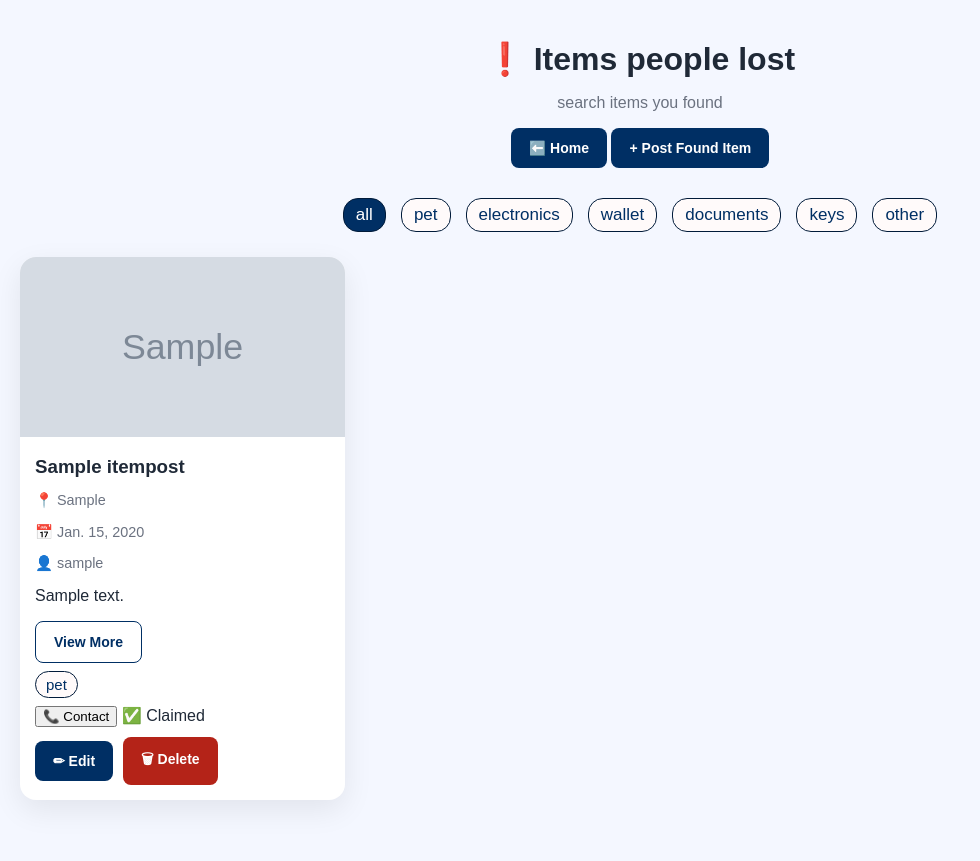
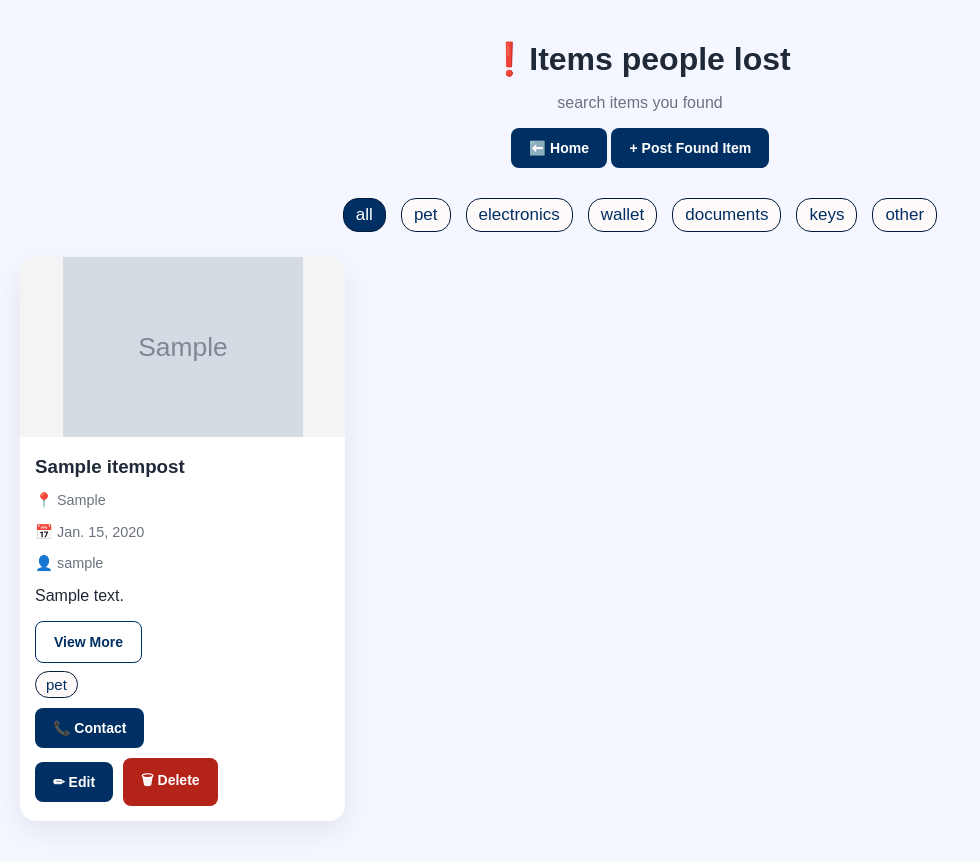
Before and after one commit to Komil-goat/Lost-found, a Django app: page /items/lost/ in a window 1280 px wide. Shown: the whole page, without its empty margins (0-980 px from the left). Before the commit the page ends 804 px from the top, so only its background shows below. Run offline with Django 5.2, Linux system fonts and the light colour scheme; a user stored in the database is signed in; data comes from the database, SQL or seed files in the repository; tables that the repository leaves empty hold one stand-in row (values such as "Sample post"); grey boxes marked "Sample" are stand-in pictures.

Commit message:
fixed some bugs, edited ui

```diff
--- a/items/static/items/create_found.css
+++ b/items/static/items/create_found.css
@@ -77,6 +77,9 @@ input:focus, textarea:focus {
     text-decoration: none;
     font-weight: 600;
     margin-top: 10px;
+    box-sizing: border-box;
+    font-size: 16px;
+    line-height: 1.2;
 }
 
 .btn-primary {
--- a/items/static/items/found_list.css
+++ b/items/static/items/found_list.css
@@ -54,7 +54,8 @@ body {
 .item-image {
     width: 100%;
     height: 180px;
-    object-fit: cover;
+    object-fit: contain;
+    background: #f4f4f4;
 }
 
 .item-content {
@@ -190,3 +191,58 @@ body {
     background: var(--primary);
     color: white;
 }
+
+.contact-block {
+    display: flex;
+    flex-direction: column;
+    gap: 6px;
+}
+
+.phone {
+    display: none;
+    margin: 0;
+    font-size: 14px;
+    color: var(--text);
+}
+
+.phone.show {
+    display: block;
+}
+
+.action-row {
+    display: flex;
+    gap: 10px;
+    align-items: flex-start;
+    margin-top: 10px;
+}
+
+.contact-block .phone {
+    display: none;
+    margin-top: 6px;
+    font-size: 14px;
+}
+
+.contact-block .phone.show {
+    display: block;
+}
+
+.claimed {
+    display: inline-block;
+    padding: 12px 18px;
+    border-radius: 8px;
+    text-decoration: none;
+    font-size: 14px;
+    font-weight: 600;
+    text-align: center;
+    transition: 0.2s ease;
+    cursor: pointer;
+
+    background: #e6f7e6;
+    color: var(--primary);
+
+    border: 1px solid var(--primary);
+}
+
+.claimed:hover {
+    opacity: 0.9;
+}
--- a/items/templates/items/create_item.html
+++ b/items/templates/items/create_item.html
@@ -91,11 +91,11 @@
         </form>
 
         {% if post_type == "found" %}
-            <a href="{% url 'found_list' %}" class="btn btn-outline">
+            <a href="{% url 'lost_list' %}" class="btn btn-outline">
                 ⬅️ Back to list
             </a>
         {% else %}
-            <a href="{% url 'lost_list' %}" class="btn btn-outline">
+            <a href="{% url 'found_list' %}" class="btn btn-outline">
                 ⬅️ Back to list
             </a>
         {% endif %}
--- a/items/templates/items/list_item.html
+++ b/items/templates/items/list_item.html
@@ -18,9 +18,9 @@
 
             <h1>
                 {% if post_type == "found" %}
-                🔍 Items that people found
+                🔍Items that people found
                 {% else %}
-                ❗ Items people lost
+                ❗Items people lost
                 {% endif %}
             </h1>
 
@@ -114,28 +114,35 @@
                     </div>
                     {% endif %}
 
+                    <div class="action-row">
+
                         {% if item.user.phone_number %}
-                    <button onclick="
-                        const p = this.nextElementSibling;
-                        p.style.display = (p.style.display === 'block') ? 'none' : 'block';
+                        <div class="contact-block">
+                            <button class="btn btn-primary contact-btn" onclick="
+                                this.nextElementSibling.classList.toggle('show');
                             ">
                                 📞 Contact
                             </button>
 
-                    <p style="display:none;">
+                            <p class="phone">
                                 {{ item.user.phone_number }}
                             </p>
+                        </div>
                         {% endif %}
 
-                    {% if user.is_authenticated and user != item.user and not item.claimed %}
+                        {% if user.is_authenticated and user != item.user %}
+
+                            {% if item.claimed %}
+                                <span class="claimed">✅ Claimed</span>
+                            {% else %}
                                 <a href="{% url 'claim_item' item.id %}" class="btn btn-primary">
                                     ✔ Claim Item
                                 </a>
                             {% endif %}
 
-                    {% if item.claimed %}
-                    <span class="claimed">✅ Claimed</span>
                         {% endif %}
+
+                    </div>
 
                     {% if user == item.user %}
 
```
Also changed, not shown: home/static/home/home.css (+13 -4 lines). Lines whose indentation alone changed are shown as unchanged.
